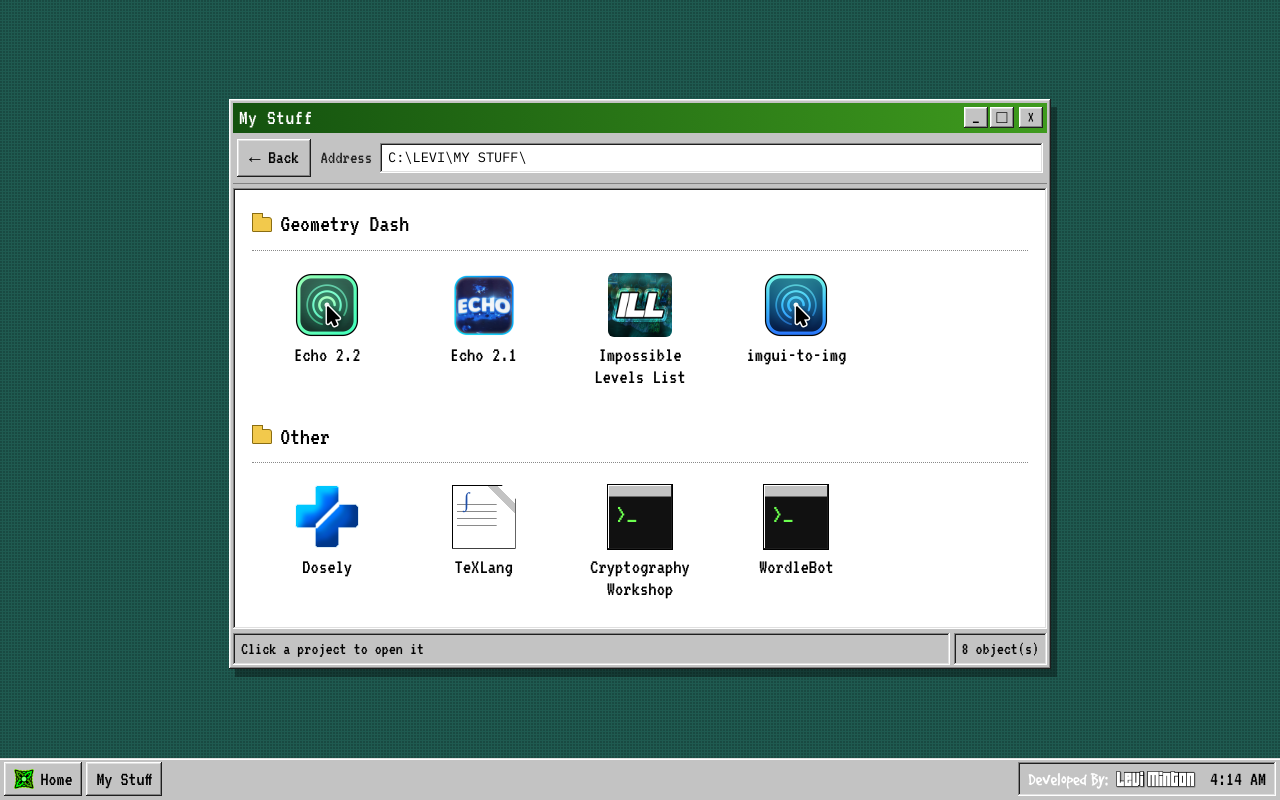
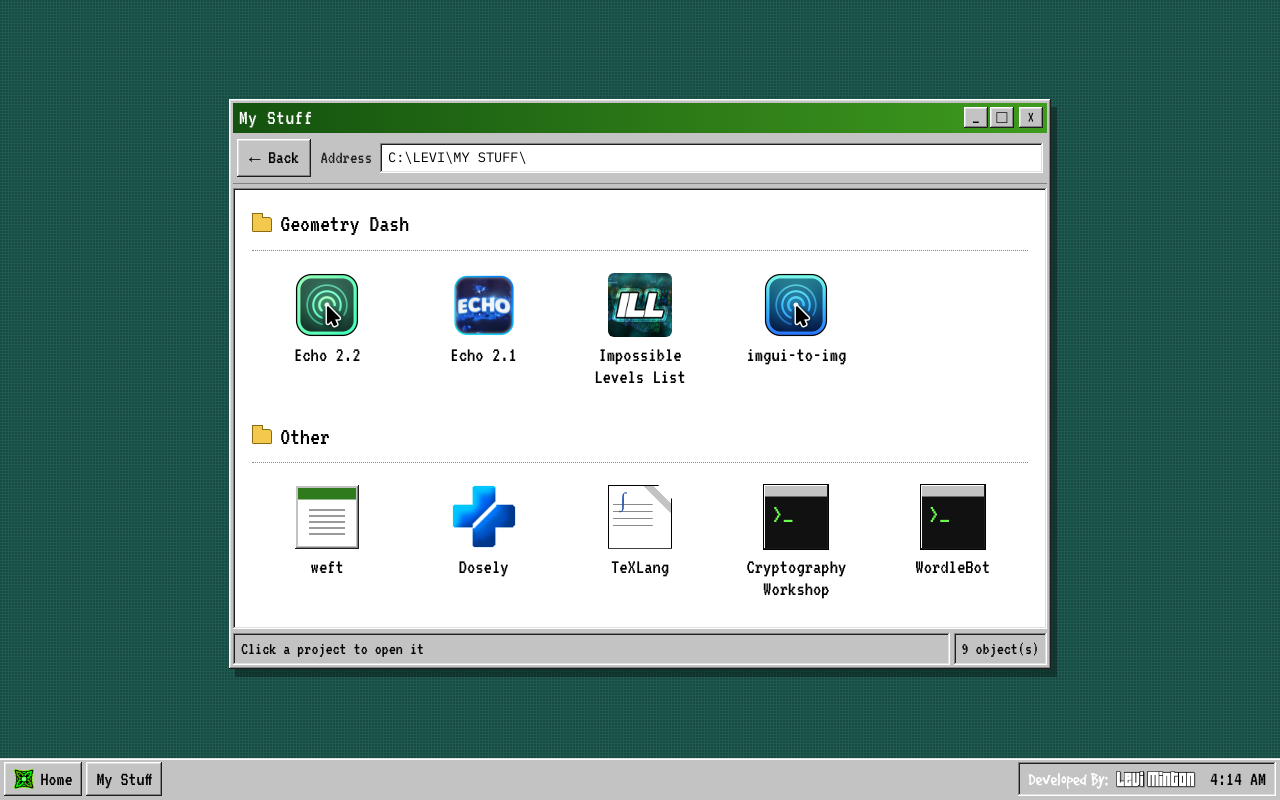
Before and after one commit to lcm7341/website, a React (Vite) app: page /stuff in a window 1280 px wide. Built offline with nearby package versions, Linux system fonts and the light colour scheme.

Commit message:
add weft

```diff
--- a/src/projects.js
+++ b/src/projects.js
@@ -87,6 +87,33 @@ const projects = [
     ],
     stack: ["C#", ".NET", "Nuxt", "C++", "Node.js", "discord.js", "Geode SDK"],
     links: [{ label: "impossiblelevels.com", href: "https://impossiblelevels.com" }],
+  },
+  {
+    slug: "weft",
+    glyph: "program",
+    category: "other",
+    short: "A UI library from the pixels up. AI wrote most of it, as a test of what LLMs can do.",
+    cover: { image: "/media/weft-gallery.jpg", position: "left top" },
+    name: "weft",
+    version: "early development",
+    tagline: "A Rust UI and 2D graphics library that AI wrote most of, as a test case for recent LLMs. Glint runs on it.",
+    about: [
+      "You can use weft as a plain window with a canvas, like SDL, or as an immediate-mode UI with real layout, styling and animation, like egui or Dear ImGui.",
+      "weft draws everything below the window itself: the rasterizer, font parsing and shaping, right-to-left text and line breaking, the layout engine, widgets, styling and animation. It borrows two pieces. winit opens the window, and softbuffer puts pixels on the screen.",
+      "I built weft as a test case for recent developments in LLMs. I wrote the plan and the codebase rules and reviewed each change, and AI agents wrote most of the code. For that reason I'm keeping the repo private for now.",
+    ],
+    facts: [
+      ["7", "theme presets, each light and dark"],
+      ["318", "commits in its first week"],
+    ],
+    features: [
+      "Rows, columns, stacks and grids, sized by fixed pixels, percentages, grow weights or fit-to-content",
+      "Scroll areas and virtual lists for long content",
+      "Buttons, inputs, sliders, pickers, dropdowns, menus, modals, toasts, tabs, trees, tables, plots, split panes and more",
+      "Per-widget styling with gradients, shadows, hover and press states, and spring animations",
+      "Keyboard shortcuts alongside clicks",
+    ],
+    stack: ["Rust", "winit", "softbuffer"],
   },
   {
     slug: "dosely",
--- a/src/writeups.js
+++ b/src/writeups.js
@@ -46,6 +46,21 @@ const writeups = {
     learned: [
       "I called native C++ from C# with P/Invoke, and sped up a slow algorithm without changing a single result.",
       "I learned to work in a codebase other people own, and to keep a Discord bot running for a real community.",
+    ],
+  },
+
+  weft: {
+    how: [
+      "weft comes in layers. The core crate has zero dependencies and holds math, geometry, colors and input events. The graphics crate records drawing commands into a display list, and a CPU renderer turns that list into pixels: paths, strokes, gradients, shadows and images, blended in premultiplied color.",
+      "The text crate parses OpenType fonts, rasterizes and caches glyphs, and shapes text with the GSUB and GPOS tables that handle ligatures and kerning. It handles right-to-left text and line breaking too. The UI crate is immediate-mode: your code describes the interface each frame, and weft remembers hover, focus, animations and last frame's layout so it can tell you what you clicked.",
+      "C bindings let you call weft from C or C++, and golden-image tests compare rendered output against reference PNGs.",
+    ],
+    hardest: "Text took the longest. Fonts, shaping, right-to-left scripts and line breaking make up a field of their own, and I spent hours chasing pixel-level misalignments, like labels sitting a pixel off from the profile pictures beside them.",
+    fun: "I wanted to see how far AI could take a project this big. My goal for weft is a UI library you'd pick on any platform, easy for a beginner and strong enough for a real app. I also had fun naming it: weft stands for \"What Everyone Finally Tries\".",
+    learned: [
+      "I got to see 2D rendering under the libraries everyone else uses: rasterizing paths, antialiasing and blending.",
+      "I learned text rendering end to end, from parsing font files to shaping and right-to-left layout.",
+      "AI agents can carry a large codebase a long way if you steer them, and keeping their work organized takes real planning and review.",
     ],
   },
 
```
Also changed, not shown: public/media/weft-gallery.jpg (added).
